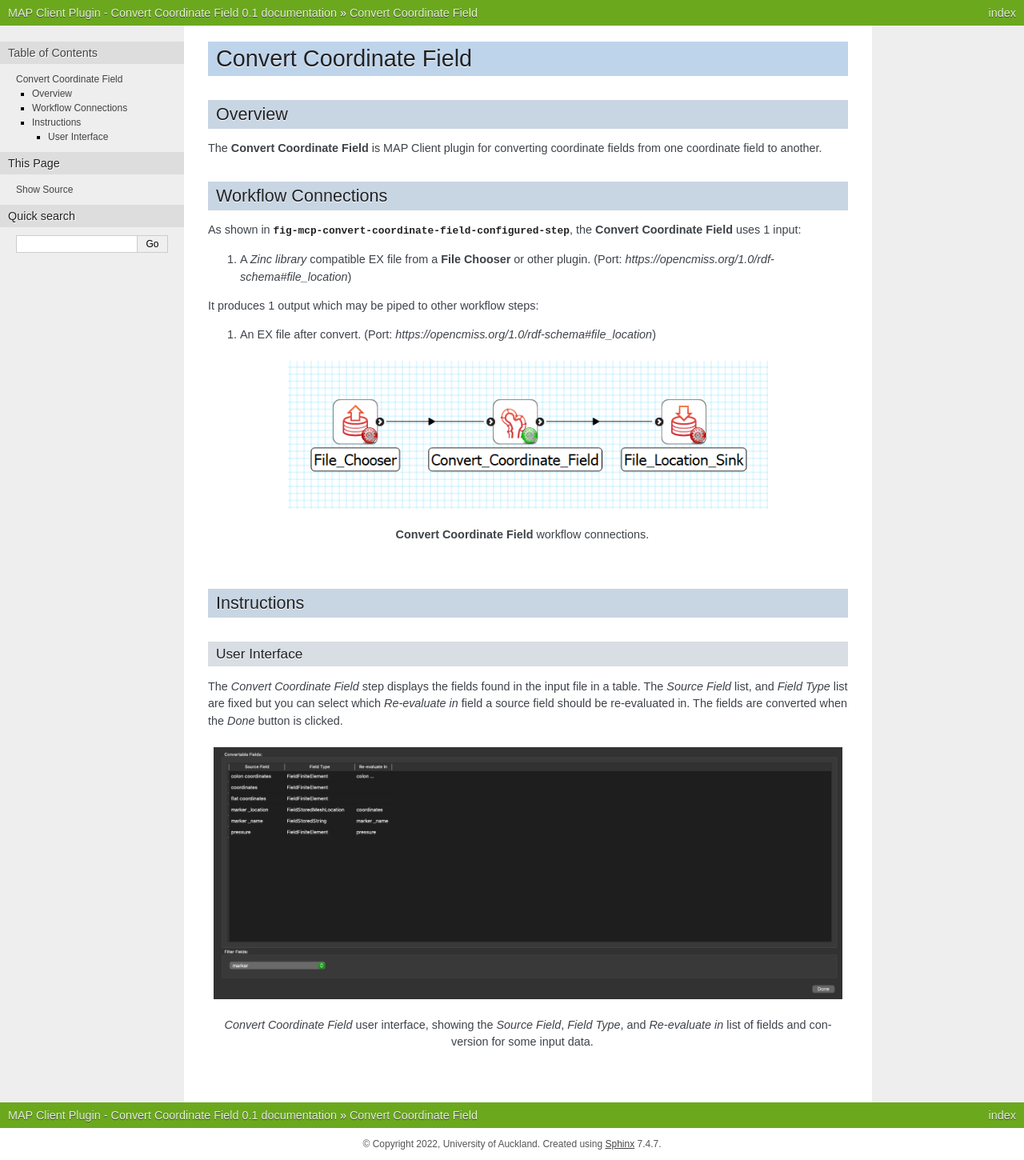
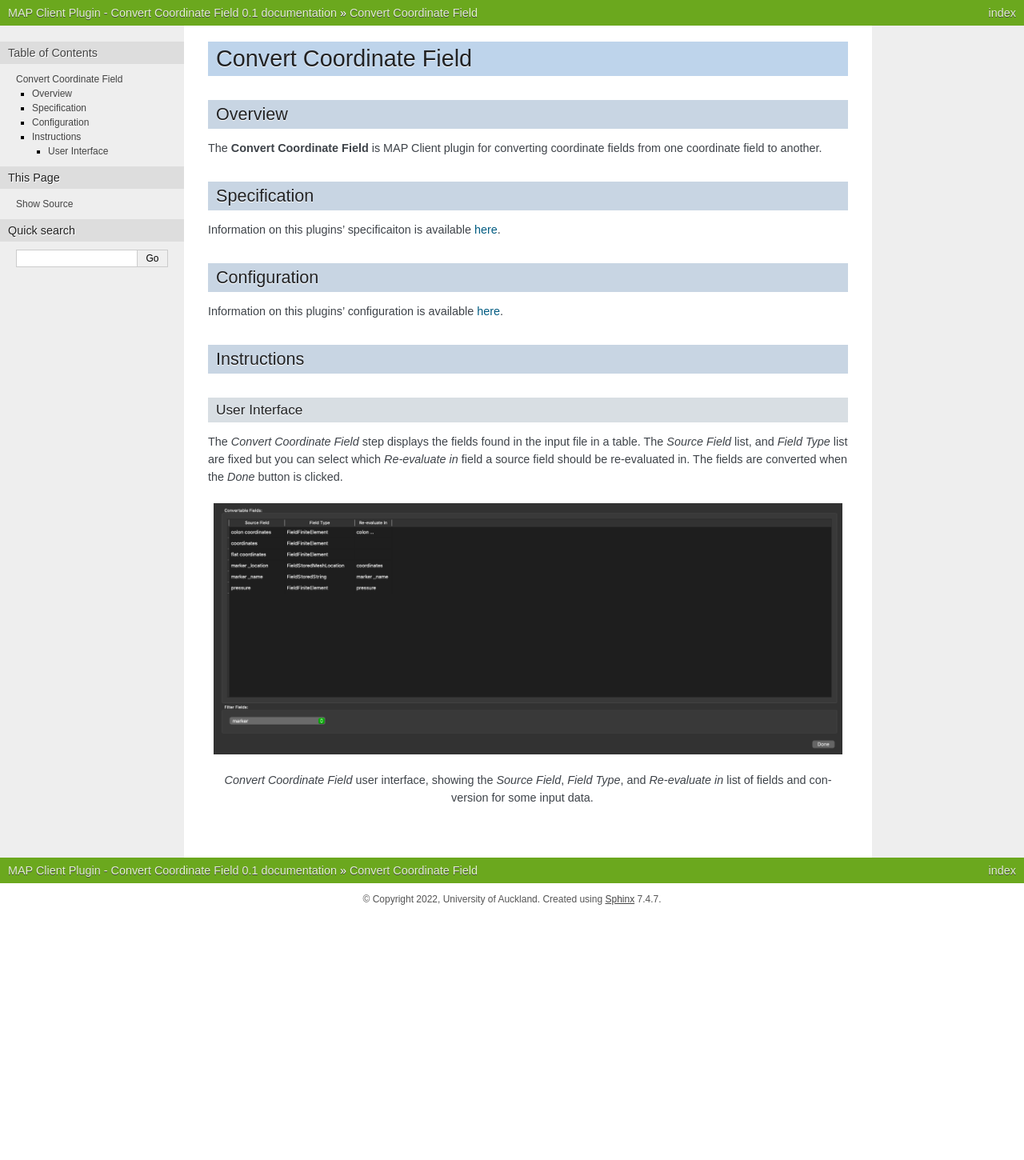
Before and after one commit to Kayvv/mapclientplugins.convertcoordinatefieldstep, a Sphinx documentation site: the page built from docs/index.rst, in a window 1280 px wide. Shown: the whole page at 80% size. Built offline with Sphinx 7.4.7, drawn with Linux system fonts in a browser that asks for light colours; after the commit the page ends 1144 px from its top, so only the background shows below that.

Commit message:
Update documentataion

```diff
--- a/docs/index.rst
+++ b/docs/index.rst
@@ -6,28 +6,15 @@
 The **Convert Coordinate Field** is MAP Client plugin for converting coordinate fields from one coordinate field to another.
 
 
+Specification
+-------------
 
-Workflow Connections
---------------------
+Information on this plugins' specificaiton is available :ref:`here <mcp-convertcoordinatefield-specification>`.
 
-As shown in :numref:`fig-mcp-convert-coordinate-field-configured-step`, the **Convert Coordinate Field** uses 1 input:
+Configuration
+-------------
 
-1. A `Zinc library` compatible EX file from a **File Chooser** or other plugin. (Port: *https://opencmiss.org/1.0/rdf-schema#file_location*)
-
-It produces 1 output which may be piped to other workflow steps:
-
-1. An EX file after convert. (Port: *https://opencmiss.org/1.0/rdf-schema#file_location*)
-
-
-.. _fig-mcp-convert-coordinate-field-configured-step:
-
-.. figure:: _images/workflow-connection.png
-   :alt: Configured step icon
-   :align: center
-   :figwidth: 75%
-
-   **Convert Coordinate Field** workflow connections.
-
+Information on this plugins' configuration is available :ref:`here <mcp-convertcoordinatefield-configuration>`.
 
 Instructions
 ------------
```
Also changed, not shown: docs/configuration.rst (added, +14 -0 lines), docs/specification.rst (added, +14 -0 lines).
